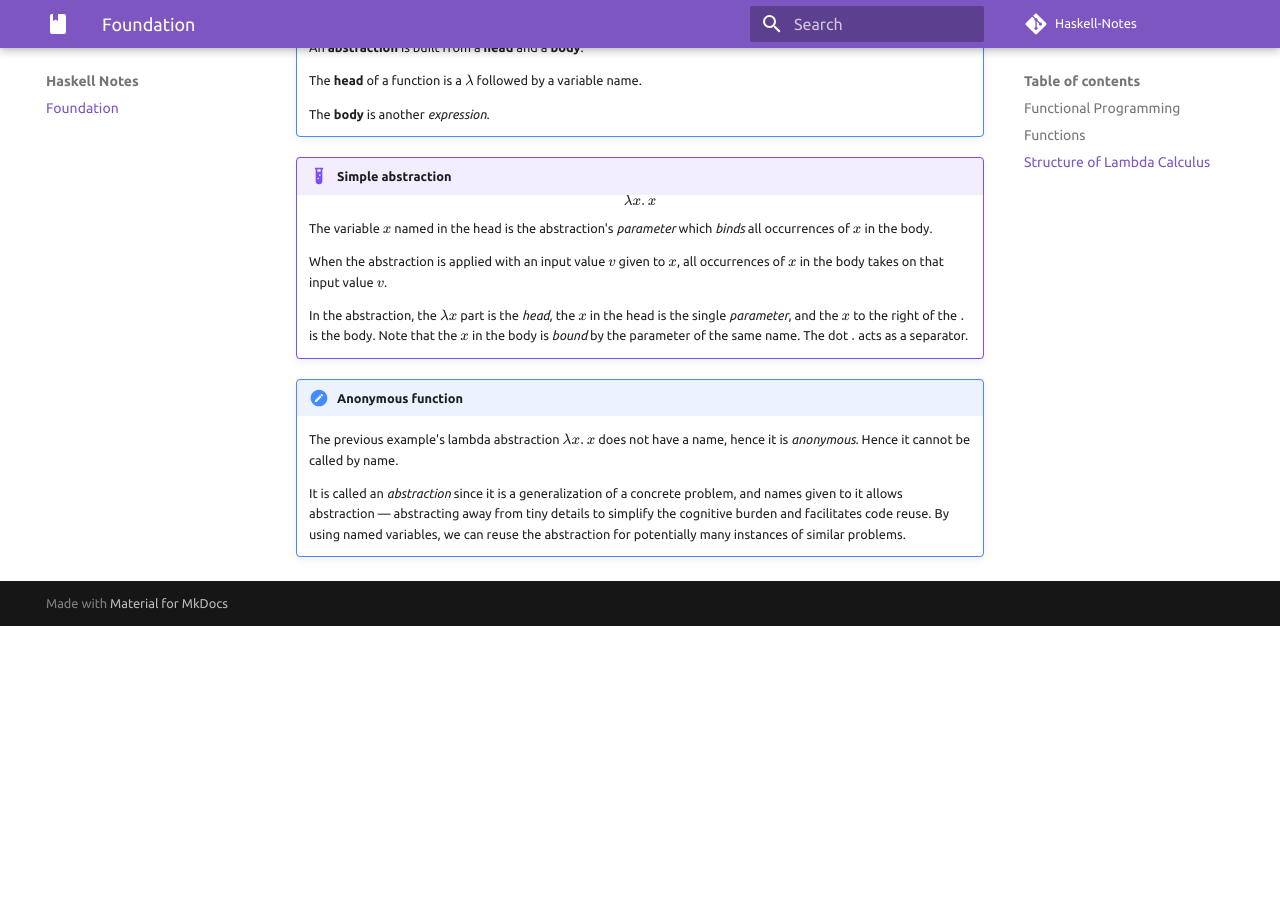
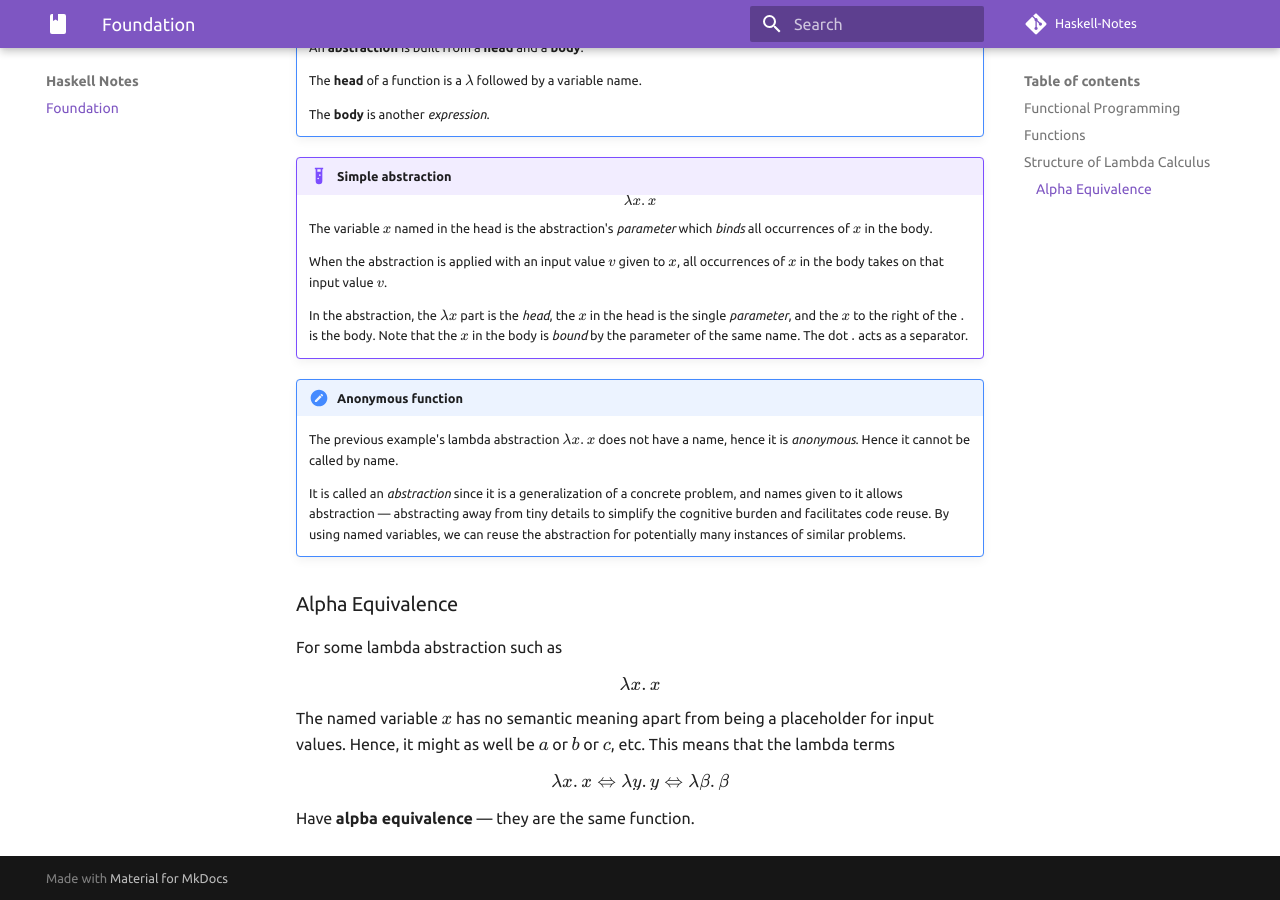
Before and after one commit to jieyouxu/Haskell-Notes, an MkDocs documentation site: the page built from docs/1-foundation/notes.md, in a window 1280 px wide and 900 px high, scrolled down 2356 px. Built offline with MkDocs 1.6.1 and Material for MkDocs 9.7.7, drawn with Linux system fonts in a browser that asks for light colours; formulas are drawn with MathJax 3; comment, search, counter and statistics services are not loaded; before the commit the page ends 2982 px from its top, so only the background shows below that.

Commit message:
Add alpha equivalence notes

```diff
--- a/docs/1-foundation/notes.md
+++ b/docs/1-foundation/notes.md
@@ -128,3 +128,23 @@ And is applied to an *argument*, which is an input value.
     tiny details to simplify the cognitive burden and facilitates code reuse.
     By using named variables, we can reuse the abstraction for potentially
     many instances of similar problems.
+
+### Alpha Equivalence
+
+For some lambda abstraction such as
+
+$$
+    \lambda x \ldotp x
+$$
+
+The named variable $x$ has no semantic meaning apart from being a placeholder
+for input values. Hence, it might as well be $a$ or $b$ or $c$, etc. This means
+that the lambda terms
+
+$$
+    \lambda x \ldotp x
+        \Leftrightarrow \lambda y \ldotp y
+        \Leftrightarrow \lambda \beta \ldotp \beta
+$$
+
+Have **alpba equivalence** — they are the same function.
```
